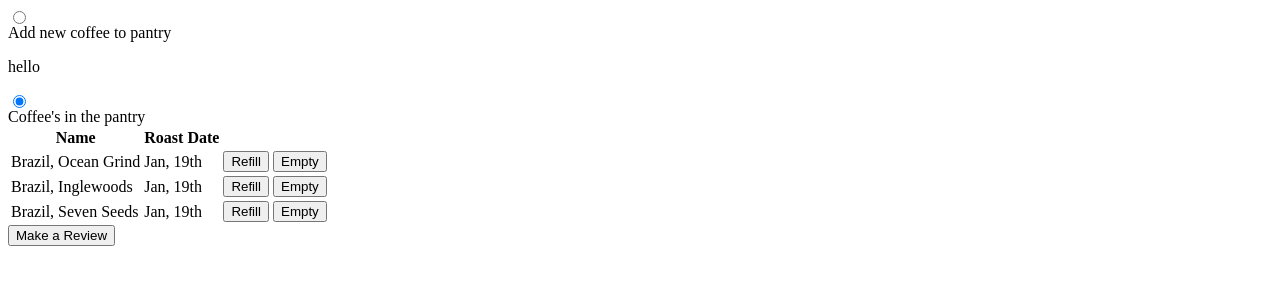
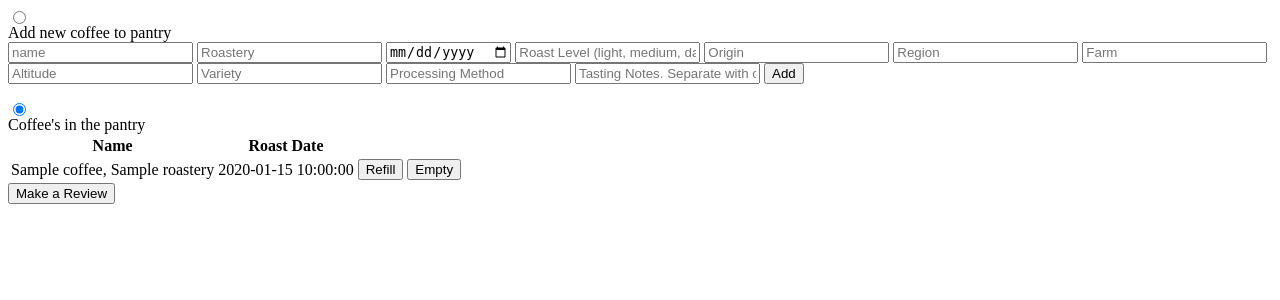
Before and after one commit to ZacHooper/coffee-reviews-htmx, a FastAPI app: template api/templates/pantry.html in a window 1280 px wide. Shown: the top 300 px of the page. Run offline with FastAPI, Linux system fonts and the light colour scheme; the template is opened without the code that fills it: most values are stand-ins (such as "Sample title", 1, 10 or a date in 2020).

Commit message:
feat: Add & Delete Coffees

```diff
--- a/api/main.py
+++ b/api/main.py
@@ -4,6 +4,7 @@
 from fastapi.templating import Jinja2Templates
 from mangum import Mangum
 from utils import s3
+import uuid
 
 app = FastAPI()
 
@@ -40,8 +41,53 @@
 
 
 @app.get("/api/pantry", response_class=HTMLResponse)
-async def new_coffee(request: Request):
-    return templates.TemplateResponse(request=request, name="pantry.html")
+async def show_pantry(request: Request):
+    coffees = s3.get_active_coffees(BUCKET)
+    return templates.TemplateResponse(
+        request=request, name="pantry.html", context={"coffees": coffees}
+    )
+
+
+# no response
+@app.post("/api/coffees", response_class=HTMLResponse)
+async def show_pantry(request: Request):
+    form = await request.form()
+    active_coffees = s3.get_all_coffees(BUCKET)
+    # TODO: handle coffee already exists. Ask if they want to refill instead
+
+    form_data = dict(form)
+    form_data["active"] = "True"
+    form_data["id"] = str(uuid.uuid4())
+
+    # add the new coffee to the list of active coffees
+    active_coffees.append(form_data)
+
+    s3.update_coffees(active_coffees, BUCKET)
+    return templates.TemplateResponse(request=request, name="new_coffee_form.html")
+
+
+@app.delete("/api/coffees/{coffee_id}", response_class=HTMLResponse)
+async def show_pantry(request: Request, coffee_id: str):
+    all_coffees = s3.get_all_coffees(BUCKET)
+    # change the coffee to inactive
+    updated_coffee = [coffee for coffee in all_coffees if coffee["uuid"] == coffee_id][
+        0
+    ]
+    updated_coffee["active"] = False
+
+    # update the coffee list
+    all_coffees = [
+        coffee if coffee["uuid"] != coffee_id else updated_coffee
+        for coffee in all_coffees
+    ]
+
+    s3.update_coffees(all_coffees, BUCKET)
+
+    # get the active coffees
+    active_coffees = s3.get_active_coffees(BUCKET)
+    return templates.TemplateResponse(
+        request=request, name="pantry.html", context={"coffees": active_coffees}
+    )
 
 
 handler = Mangum(app)
--- a/api/templates/form.html
+++ b/api/templates/form.html
@@ -22,7 +22,8 @@
                     <option value="Inglewood">Inglewood</option> -->
 
                     {% for coffee in coffees %}
-                    <option value="{{ coffee.nickname }}">{{ coffee.nickname }}, {{ coffee.roast_date }}</option>
+                    <option value="{{ coffee.name }}">{{ coffee.name }} - {{coffee.roastery}}, {{ coffee.roast_date }}
+                    </option>
                     {% endfor %}
                 </select>
                 <button hx-get="api/pantry" hx-target="body" hx-push-url="true" class="btn btn-primary join-item">
--- /dev/null
+++ b/api/templates/new_coffee_form.html
@@ -0,0 +1,43 @@
+<form hx-post="/api/coffees" class="grid gap-y-2">
+    <label class="form-control w-full max-w" for="name">
+        <input id="name" name="name" type="text" class="input input-bordered w-full max-w" placeholder="name" />
+    </label>
+    <label class="form-control w-full max-w" for="roastery">
+        <input id="roastery" name="roastery" type="text" class="input input-bordered w-full max-w"
+            placeholder="Roastery" />
+    </label>
+    <label class="form-control w-full max-w" for="roast_date">
+        <input id="roast_date" name="roast_date" type="date" class="input input-bordered w-full max-w"
+            placeholder="Roast Date" />
+    </label>
+    <label class="form-control w-full max-w" for="roast_level">
+        <input id="roast_level" name="roast_level" type="text" class="input input-bordered w-full max-w"
+            placeholder="Roast Level (light, medium, dark)" />
+    </label>
+    <label class="form-control w-full max-w" for="origin">
+        <input id="origin" name="origin" type="text" class="input input-bordered w-full max-w" placeholder="Origin" />
+    </label>
+    <label class="form-control w-full max-w" for="region">
+        <input id="region" name="region" type="text" class="input input-bordered w-full max-w" placeholder="Region" />
+    </label>
+    <label class="form-control w-full max-w" for="farm">
+        <input id="farm" name="farm" type="text" class="input input-bordered w-full max-w" placeholder="Farm" />
+    </label>
+    <label class="form-control w-full max-w" for="altitude">
+        <input id="altitude" name="altitude" type="number" class="input input-bordered w-full max-w"
+            placeholder="Altitude" />
+    </label>
+    <label class="form-control w-full max-w" for="variety">
+        <input id="variety" name="variety" type="text" class="input input-bordered w-full max-w"
+            placeholder="Variety" />
+    </label>
+    <label class="form-control w-full max-w" for="processing-method">
+        <input id="processing-method" name="processing-method" type="text" class="input input-bordered w-full max-w"
+            placeholder="Processing Method" />
+    </label>
+    <label class="form-control w-full max-w" for="tasting-notes">
+        <input id="tasting-notes" name="tasting-notes" type="text" class="input input-bordered w-full max-w"
+            placeholder="Tasting Notes. Separate with commas" />
+    </label>
+    <button class="btn btn-primary w-full">Add</button>
+</form>
--- a/api/templates/pantry.html
+++ b/api/templates/pantry.html
@@ -4,16 +4,16 @@
         <div class="collapse-title text-xl font-medium">
             Add new coffee to pantry
         </div>
-        <div class="collapse-content">
-            <p>hello</p>
+        <div class="collapse-content overflow-y-auto">
+            {% include 'new_coffee_form.html' %}
         </div>
     </div>
-    <div class="collapse collapse-plus">
+    <div class=" collapse collapse-plus">
         <input type="radio" name="my-accordion-3" checked="checked" />
         <div class="collapse-title text-xl font-medium">
             Coffee's in the pantry
         </div>
-        <div class="collapse-content p-0">
+        <div class="collapse-content p-0 overflow-y-auto">
             <div class="overflow-x-auto max-w-sm">
                 <table class="table table-auto divide-red-500">
                     <!-- head -->
@@ -26,39 +26,25 @@
                     </thead>
                     <tbody>
                         <!-- row 1 -->
+                        {% for coffee in coffees %}
                         <tr>
-                            <td>Brazil, Ocean Grind</td>
-                            <td>Jan, 19th</td>
+                            <td class="text-xs">{{ coffee.name }}, {{ coffee.roastery }}</td>
+                            <td>{{ coffee.roast_date }}</td>
                             <td class="join">
                                 <button class="btn btn-primary join-item">Refill</button>
-                                <button class="btn btn-secondary join-item">Empty</button>
+                                <button class="btn btn-secondary join-item" hx-delete="/api/coffees/{{ coffee.uuid }}"
+                                    hx-target="body" hx-swap="true">Empty</button>
                             </td>
                         </tr>
-                        <!-- row 2 -->
-                        <tr>
-                            <td>Brazil, Inglewoods</td>
-                            <td>Jan, 19th</td>
-                            <td class="join">
-                                <button class="btn btn-primary join-item">Refill</button>
-                                <button class="btn btn-secondary join-item">Empty</button>
-                            </td>
-                        </tr>
-                        <!-- row 3 -->
-                        <tr>
-                            <td>Brazil, Seven Seeds</td>
-                            <td>Jan, 19th</td>
-                            <td class="join">
-                                <button class="btn btn-primary join-item">Refill</button>
-                                <button class="btn btn-secondary join-item">Empty</button>
-                            </td>
-                        </tr>
+                        {% endfor %}
                     </tbody>
                 </table>
             </div>
         </div>
     </div>
     <div class="flex flex-grow items-end m-2">
-        <button class="btn btn-primary w-full" hx-get="/" hx-target="body" hx-push-url="true">Make a Review</button>
+        <button class="btn btn-primary w-full" hx-get="/" hx-target="body" hx-push-url="true">Make a
+            Review</button>
     </div>
 
 
```
Also changed, not shown: api/utils/s3.py (+24 -0 lines).
